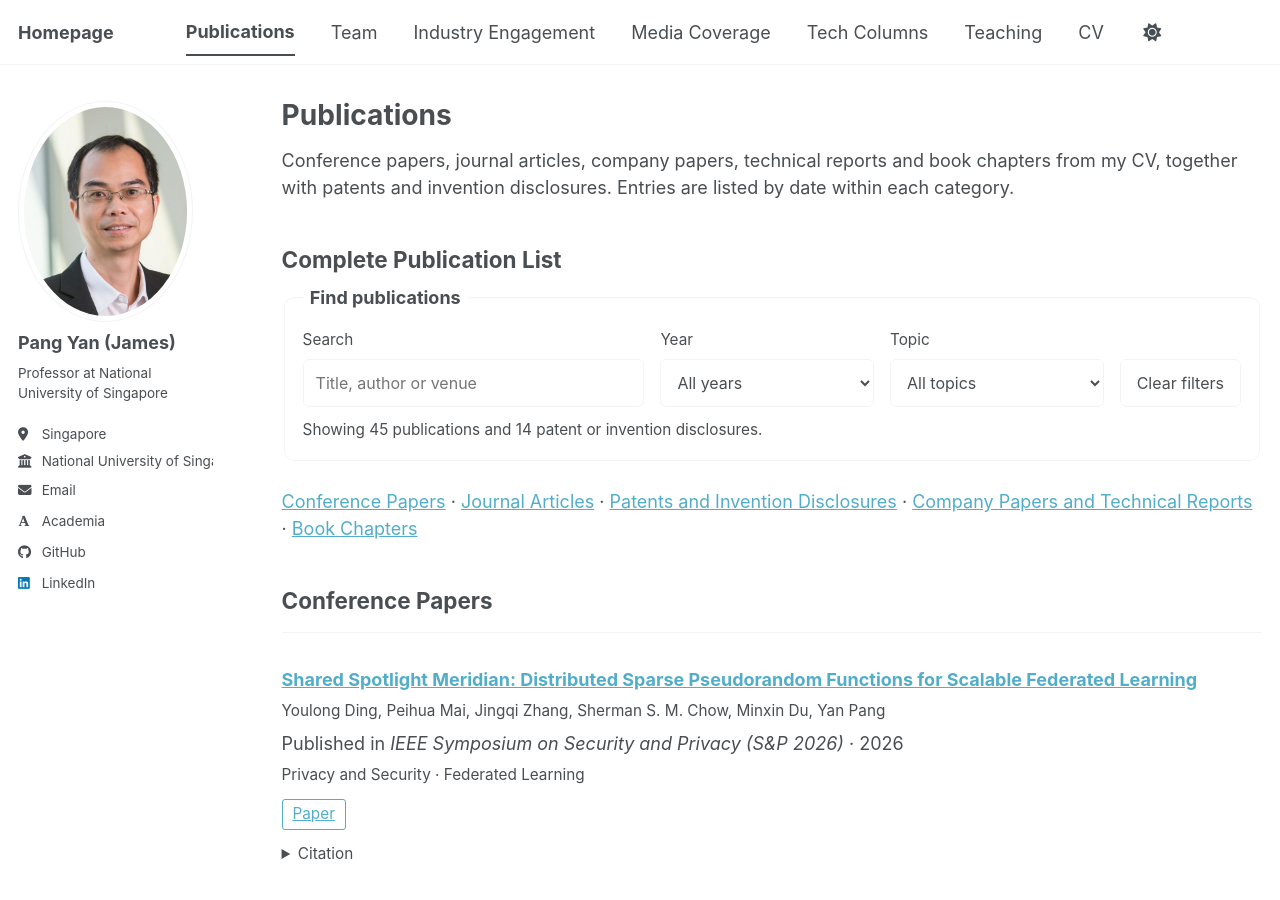
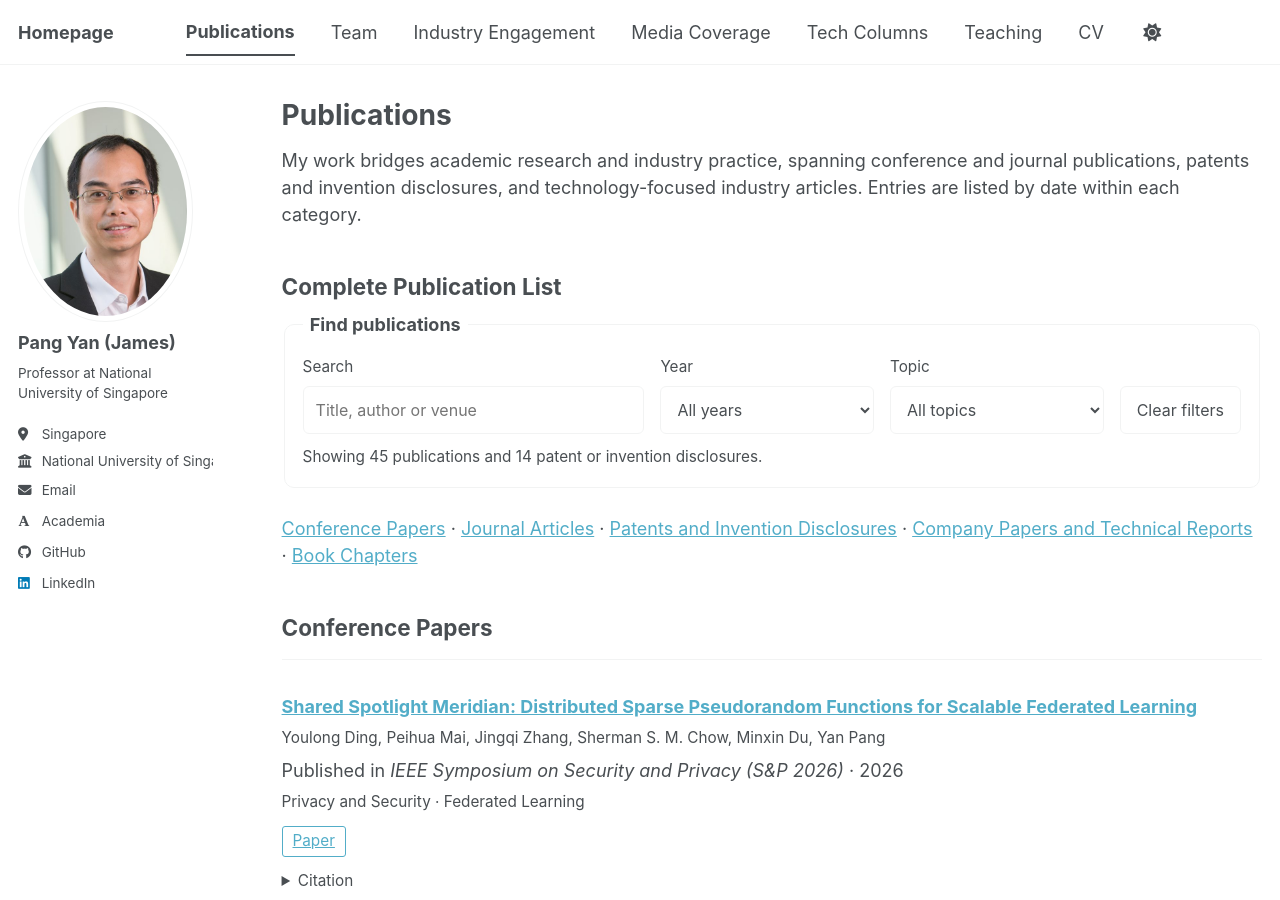
Before and after one commit to jamespangyan/jamespangyan.github.io, a Jekyll site: the page built from _pages/publications.html, in a window 1280 px wide and 900 px high. Built offline with Jekyll 4.4.1, drawn with Linux system fonts in a browser that asks for light colours; some web fonts are replaced; a script bundle is joined from its source files by our own code; library files that are not in the unit come from our copies.

Commit message:
Refine publications page introduction

```diff
--- a/_pages/publications.html
+++ b/_pages/publications.html
@@ -12,7 +12,7 @@ author_profile: true
 {% include base_path %}
 <link rel="stylesheet" href="{{ '/assets/css/publication-explorer.css' | relative_url }}" />
 
-<p>Conference papers, journal articles, company papers, technical reports and book chapters from my CV, together with patents and invention disclosures. Entries are listed by date within each category.</p>
+<p>My work bridges academic research and industry practice, spanning conference and journal publications, patents and invention disclosures, and technology-focused industry articles. Entries are listed by date within each category.</p>
 {% assign publications_by_date = site.publications | sort: "date" | reverse %}
 <h2 id="all-publications">Complete Publication List</h2>
 <div id="publication-explorer">
```
